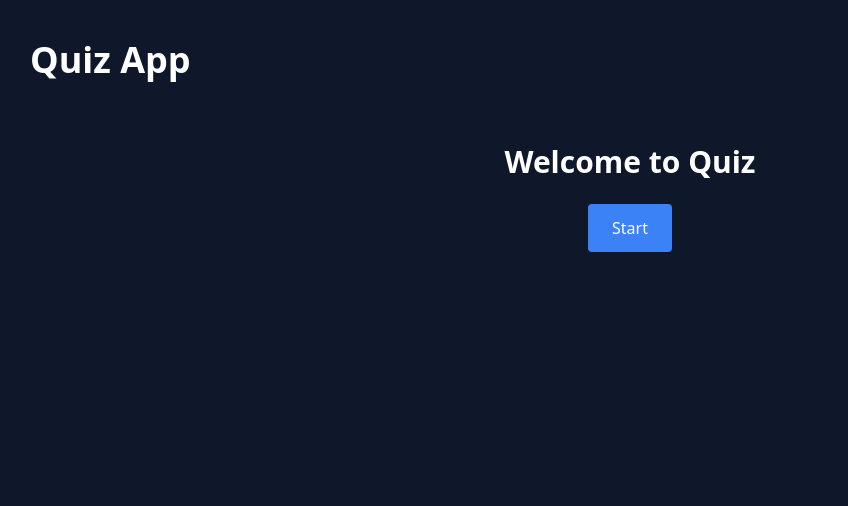
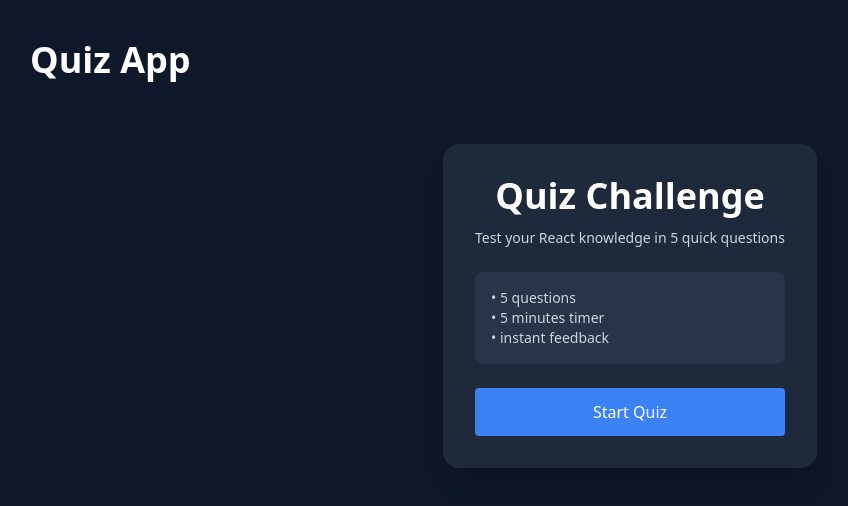
Before and after one commit to RodionGrigiola/web-mini-projects, a React (Vite) app in the folder quiz-app/: page / in a window 1280 px wide. Shown: the top 506 px of the page, without its empty margins (10-858 px from the left). Built offline with nearby package versions, Linux system fonts and the light colour scheme.

Commit message:
add screen wrapper

```diff
--- /dev/null
+++ b/quiz-app/src/components/ScreenWrapper.tsx
@@ -0,0 +1,11 @@
+import type { ReactNode } from "react";
+
+export function ScreenWrapper({ children }: { children: ReactNode }) {
+  return (
+    <div className="flex items-center justify-center bg-slate-900 text-white px-4">
+      <div className="w-full max-w-md bg-slate-800 rounded-2xl shadow-xl p-8 flex flex-col items-center gap-6">
+        {children}
+      </div>
+    </div>
+  );
+}
--- a/quiz-app/src/pages/QuizScreen.tsx
+++ b/quiz-app/src/pages/QuizScreen.tsx
@@ -81,7 +81,7 @@ export function QuizScreen({ state, dispatch }: Props) {
           className={`text-sm ${
             state.timeLeft <= 10
               ? "text-red-500 animate-pulse"
-              : "text-slate-300"
+              : "text-amber-100"
           }`}>
           Time: {formatTime(state.timeLeft)}
         </p>
--- a/quiz-app/src/pages/ResultScreen.tsx
+++ b/quiz-app/src/pages/ResultScreen.tsx
@@ -1,9 +1,10 @@
+import { useEffect } from "react";
 import { QUIZ_ACTION } from "../constants/quizAction";
 import type { QuizAction, QuizState } from "../types/quiz";
 import { Button } from "../components/Button";
 import { playSound, sounds } from "../utils/sounds";
 import { QUIZ_STATUS } from "../constants/quizStatus";
-import { useEffect } from "react";
+import { ScreenWrapper } from "../components/ScreenWrapper";
 
 type Props = {
   state: QuizState;
@@ -23,18 +24,39 @@ export function ResultScreen({ state, dispatch }: Props) {
     }
   }, [state.status, state.highScore, state.score]);
 
+  const isBest = state.score >= state.highScore;
+
   return (
-    <div className="flex flex-col items-center gap-6">
-      <h2 className="text-3xl font-bold">Finished!</h2>
+    <ScreenWrapper>
+      <div className="text-center space-y-2">
+        <h1 className="text-4xl font-bold">Results</h1>
+        <p className="text-slate-400">Quiz completed</p>
+      </div>
 
-      <p>Your score: {state.score}</p>
-      <p>High score: {state.highScore}</p>
+      <div className="w-full flex flex-col gap-3 text-center">
+        <div className="bg-slate-700/50 rounded-lg p-4">
+          <p className="text-sm text-slate-400">Your Score</p>
+          <p className="text-2xl font-bold">{state.score}</p>
+        </div>
+
+        <div className="bg-slate-700/50 rounded-lg p-4">
+          <p className="text-sm text-slate-400">Best Score</p>
+          <p className="text-2xl font-bold">{state.highScore}</p>
+        </div>
+
+        {isBest && (
+          <p className="text-green-400 text-sm animate-pulse">
+            🎉 New Best Score!
+          </p>
+        )}
+      </div>
 
       <Button
         variant="secondary"
+        className="w-full"
         onClick={() => dispatch({ type: QUIZ_ACTION.RESTART })}>
-        Restart
+        Play Again
       </Button>
-    </div>
+    </ScreenWrapper>
   );
 }
--- a/quiz-app/src/pages/StartScreen.tsx
+++ b/quiz-app/src/pages/StartScreen.tsx
@@ -1,6 +1,7 @@
 import { QUIZ_ACTION } from "../constants/quizAction";
 import type { QuizAction } from "../types/quiz";
 import { Button } from "../components/Button";
+import { ScreenWrapper } from "../components/ScreenWrapper";
 
 type Props = {
   dispatch: React.Dispatch<QuizAction>;
@@ -8,14 +9,26 @@ type Props = {
 
 export function StartScreen({ dispatch }: Props) {
   return (
-    <div className="flex flex-col items-center gap-6">
-      <h2 className="text-3xl font-bold">Welcome to Quiz</h2>
+    <ScreenWrapper>
+      <div className="text-center space-y-3">
+        <h1 className="text-4xl font-bold">Quiz Challenge</h1>
+        <p className="text-slate-300 text-sm">
+          Test your React knowledge in 5 quick questions
+        </p>
+      </div>
+
+      <div className="w-full bg-slate-700/50 rounded-lg p-4 text-sm text-slate-300">
+        <p>• 5 questions</p>
+        <p>• 5 minutes timer</p>
+        <p>• instant feedback</p>
+      </div>
 
       <Button
         variant="primary"
+        className="w-full"
         onClick={() => dispatch({ type: QUIZ_ACTION.START_QUIZ })}>
-        Start
+        Start Quiz
       </Button>
-    </div>
+    </ScreenWrapper>
   );
 }
```
